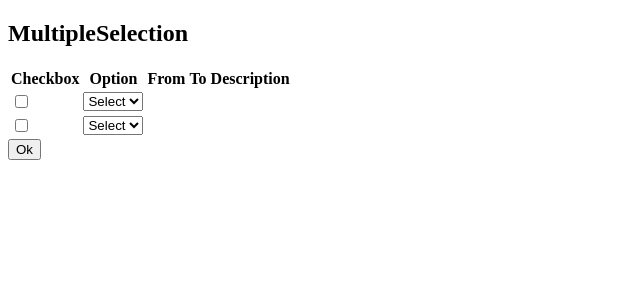
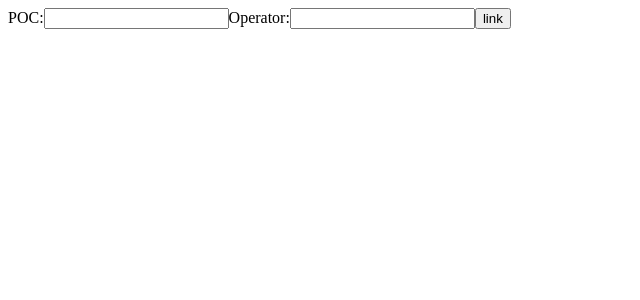
Before and after one commit to LakshmanaGottapu/DynamicTable, a React (Vite) app: page / in a window 1280 px wide. Shown: the top 300 px of the page, without its empty margins (0-640 px from the left). Built offline with nearby package versions, Linux system fonts and the light colour scheme.

Commit message:
shipment context is added.

```diff
--- a/package.json
+++ b/package.json
@@ -11,6 +11,7 @@
   },
   "dependencies": {
     "react": "^18.3.1",
+    "react-datepicker": "^7.5.0",
     "react-dom": "^18.3.1"
   },
   "devDependencies": {
--- a/src/App.jsx
+++ b/src/App.jsx
@@ -1,12 +1,21 @@
+import { useContext } from 'react';
 import './App.css'
 import Popup from './Components/Popup'
-
+import DatePicker from 'react-datepicker';
+import 'react-datepicker/dist/react-datepicker.css';
+import { ShipmentContextProvider, ShipmentContext } from './ShipmentContext';
 function App() {
-
+  const {fromDate, setFromDate, toDate, setToDate, operator, popUpVisibility, setPopUpVisibility} = useContext(ShipmentContext);
   return (
-    <>
-      <Popup/>
-    </>
+    <ShipmentContextProvider>
+      POC:
+      <DatePicker selected = {fromDate} onChange={(date)=>setFromDate(date)}/>
+      Operator:
+      <span>{operator}</span>
+      <DatePicker selected = {toDate} onChange={(date)=>setToDate(date)}/>
+      <button onClick={()=>setPopUpVisibility(true)}>link</button>
+      { popUpVisibility && <Popup />}
+    </ShipmentContextProvider>
   )
 }
 
--- a/src/Components/Popup.jsx
+++ b/src/Components/Popup.jsx
@@ -1,38 +1,39 @@
-import { useRef, useState } from "react";
-
-const Popup = () => {
-    // const { checkboxes, setCheckbox, dropdown, setDropdown, fromDate, toDate, setFromDate, setToDate, togglePopup, updateCheckbox,
-    //   updateDropdown,
-    //   updateFromDate,
-    //   updateDescription,
-    //   dropDownMap,
-    //   updateToDate, updateDatesForSmallestIndex, smallestIndexObject } = useStore();
-    const formRef = useRef(null);
-
-    // console.log("section", section)
-    // console.log("fromDate", fromDate)
-    // console.log("toDate", toDate)
-    // console.log("smallestIndexObject", smallestIndexObject)
-    const SECTIONS_COUNT = 5
-    const sections = useState(Array.from({length:SECTIONS_COUNT}, (_,i)=>i+1));
+import { ShipmentContext } from "../ShipmentContext";
+import PopupSection from "./PopupSection";
+import {useContext} from 'react';
+const Popup = ({sectionCount}) => {
+    const SECTIONS_COUNT = sectionCount || 5;
+    const sections = Array.from({length:SECTIONS_COUNT}, (_,i)=>i+1);
     console.log(sections);
-
+    const {setPopUpVisibility, setFromDate, setToDate, setOperator} = useContext(ShipmentContext);
     const handleOk = (e) => {
         e.preventDefault();
         const formData = new FormData(e.target);
         const formObj = {};
-        formData.entries().forEach(entry => {
-            formObj[entry[0]] = entry[1];
-            // console.log(entry);
-        })
-        console.log(formObj);
-      // togglePopup();
+        formData.entries().forEach(entry => formObj[entry[0]] = entry[1])
+        if(Object.entries(formObj).length===0)
+            return console.log('empty data')
+        const data = {};
+        let smallestIndex = Number.POSITIVE_INFINITY;
+        for(let key in formObj){
+            const keys = key.split('_');
+            if(keys[0] === 'checkbox')
+            smallestIndex = smallestIndex > keys[1] ? keys[1] : smallestIndex;
+            data[keys[1]] = {...data[keys[1]], [keys[0]]:formObj[key]};
+        }
+        console.log({data, smallestIndex});
+        console.log({actualData: data[smallestIndex]})
+        // const {fromDate, toDate, operator} = data[smallestIndex];
+        // setFromDate(fromDate);
+        // setToDate(toDate);
+        // setOperator(operator);
+        // setPopUpVisibility(false);
     };
 
     return (
         <div className="popup" style={{ width: '900px' }}>
             <h2>MultipleSelection</h2>
-            <form  onSubmit={handleOk} ref={formRef}>
+            <form  onSubmit={handleOk}>
                 <table>
                     <thead>
                         <tr>
@@ -46,22 +47,7 @@ const Popup = () => {
                     <tbody>
                         {
                             sections.map(value => (
-                                <tr key={value}>
-                                    <td>
-                                        <input type="checkbox" name={`checkbox_${value}`}/>
-                                    </td>
-                                    <td>
-                                        <select name={`dropdown_${value}`}>
-                                            <option value="" defaultValue={""}>Select</option>
-                                            <option value="[]">[]</option>
-                                            <option value="<">{'<'}</option>
-                                            <option value=">">{'>'}</option>
-                                            <option value="<=">{'<='}</option>
-                                            <option value="=">{'='}</option>
-                                            <option value=">=">{'>='}</option>
-                                        </select>
-                                    </td>
-                                </tr>
+                                <PopupSection key={value} id={value}/>
                             ))
                         }
                     </tbody>
@@ -72,4 +58,4 @@ const Popup = () => {
     );
 };
 
-  export default Popup;
+export default Popup;
--- /dev/null
+++ b/src/Components/PopupSection.jsx
@@ -0,0 +1,91 @@
+import {useState} from 'react'
+import DatePicker from 'react-datepicker';
+import 'react-datepicker/dist/react-datepicker.css';
+
+function PopupSection({id}) {
+    const [isEnabled, setIsEnabled] = useState(false);
+    const [dropdownValue, setDropdownValue] = useState("");
+    const [fromDate, setFromDate] = useState(null);
+    const [toDate, setToDate] = useState(null);
+    const [errors, setErrors] = useState({toDate:null, fromDate:null});
+    function handleCheckboxChange(){
+        setIsEnabled(prev=>!prev);
+        if(isEnabled){
+            setDropdownValue("");
+            setToDate("");
+            setFromDate("");
+        }
+    }
+    function handleDropdownChange(e){
+        setDropdownValue(e.target.value);
+    }
+    function handleFromDateChange(date){
+        setFromDate(date)
+    }
+    function handleToDateChange(date){
+        setErrors(prev => ({...prev, toDate:null}))
+        if(!fromDate)
+            return setErrors(prev => {
+                const newState = {...prev};
+                newState["toDate"] = 'select from date first'
+                return newState
+            });
+        const lowerlimit = fromDate.setHours(0, 0, 0, 0)
+        if(date <= lowerlimit)
+            return setErrors(prev => {
+                const newState = {...prev};
+                newState["toDate"] = 'from date cannot be older than todays date'
+                return newState;
+            })
+        setToDate(date)
+    }
+    return (
+        <>
+        <tr>
+            <td>
+                <input type="checkbox" name={`checkbox_${id}`} onChange={handleCheckboxChange}/>
+            </td>
+            <td>
+                <select name={`dropdown_${id}`} disabled={!isEnabled} value={dropdownValue} onChange={handleDropdownChange}>
+                    <option value="" defaultValue={""}>Select</option>
+                    <option value="[]">[]</option>
+                    <option value="<">{'<'}</option>
+                    <option value=">">{'>'}</option>
+                    <option value="<=">{'<='}</option>
+                    <option value="=">{'='}</option>
+                    <option value=">=">{'>='}</option>
+                </select>
+            </td>
+            <td>
+                <div style={{display:'flex', flexDirection:'column'}}>
+                    <DatePicker name={`fromDate_${id}`}
+                        disabled={!isEnabled}
+                        selected={fromDate}
+                        onChange={handleFromDateChange}
+                        dateFormat="MM/dd/yyyy"
+                        placeholderText="Select a date"
+                    />
+                    {<span style={{opacity: errors.fromDate? 1: 0, position:'absolute', width:'30vw', top:'40px', left:'0'}}>{errors.fromDate || 'error'}</span>}
+                </div>
+
+            </td>
+            <td style={{position:'relative'}}>
+                <DatePicker name={`toDate_${id}`}
+                    disabled={!isEnabled}
+                    selected={toDate}
+                    onChange={handleToDateChange}
+                    dateFormat="MM/dd/yyyy"
+                    placeholderText="Select a date"
+                />
+                {<span style={{color:'red', opacity: errors.toDate? 1: 0, position:'absolute', width:'30vw', top:'40px', left:'0'}}>{errors.toDate || 'error'}</span>}
+            </td>
+            <td>
+                <p>description</p>
+            </td>
+        </tr>
+            {/* {errors.length > 0 && <tr>{errors.map((error, index) => (<td key={index}>{error}</td>))}</tr>} */}
+        </>
+    )
+}
+
+export default PopupSection
--- /dev/null
+++ b/src/ShipmentContext.jsx
@@ -0,0 +1,20 @@
+import { createContext, useState } from "react";
+
+export const ShipmentContext = createContext({
+
+});
+
+export function ShipmentContextProvider({children}){
+    const [fromDate, setFromDate] = useState('');
+    const [toDate, setToDate] = useState('');
+    const [operator, setOperator] = useState('');
+    const [popUpVisibility, setPopUpVisibility] = useState(false);
+    const contextProps = {
+        fromDate, setFromDate, toDate, setToDate, operator, setOperator, popUpVisibility, setPopUpVisibility
+    }
+    return (
+        <ShipmentContext.Provider value={contextProps}>
+            {children}
+        </ShipmentContext.Provider>
+    )
+}
```
Also changed, not shown: 1 other file (tests, documents, lock files or other folders).
